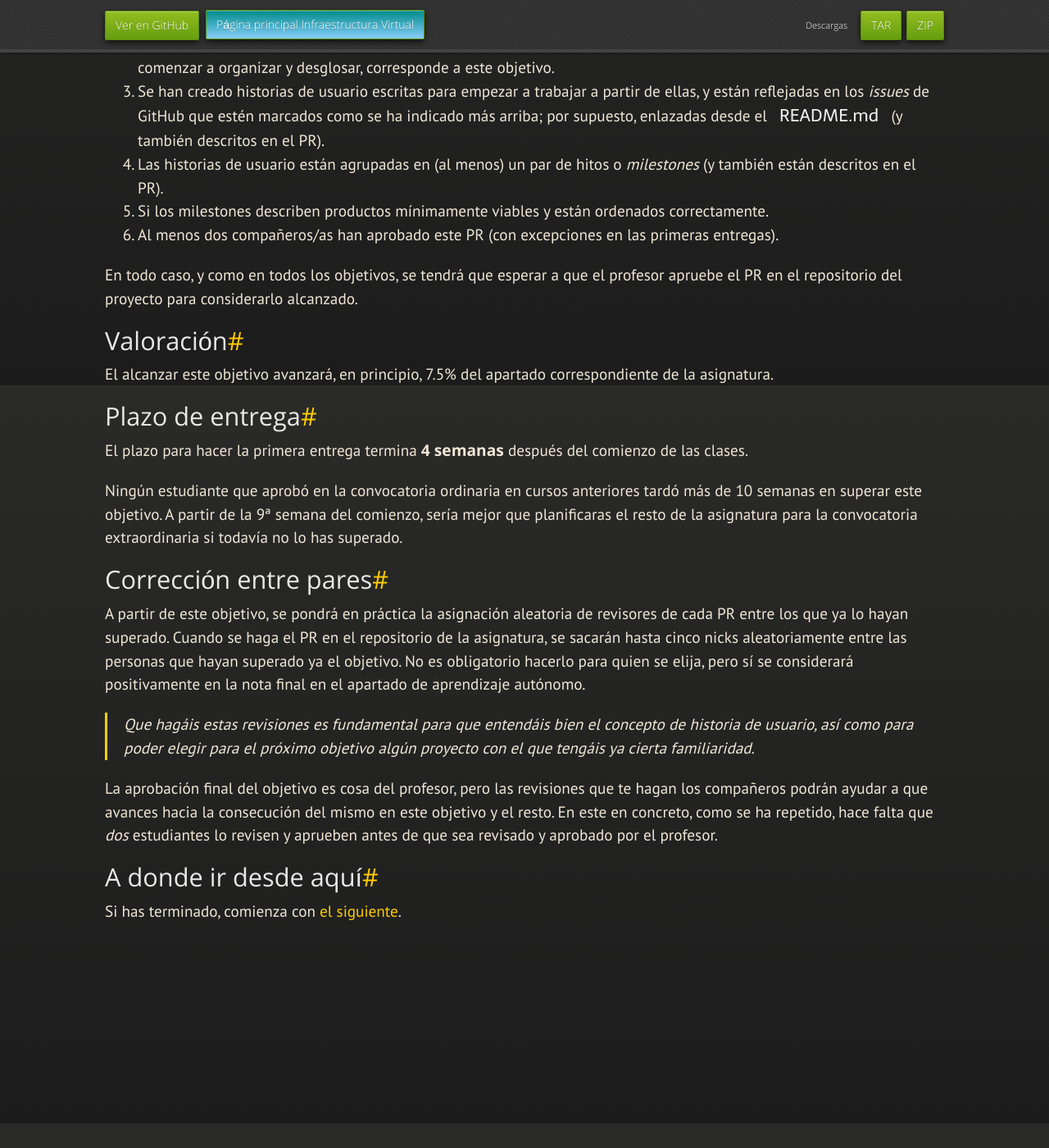
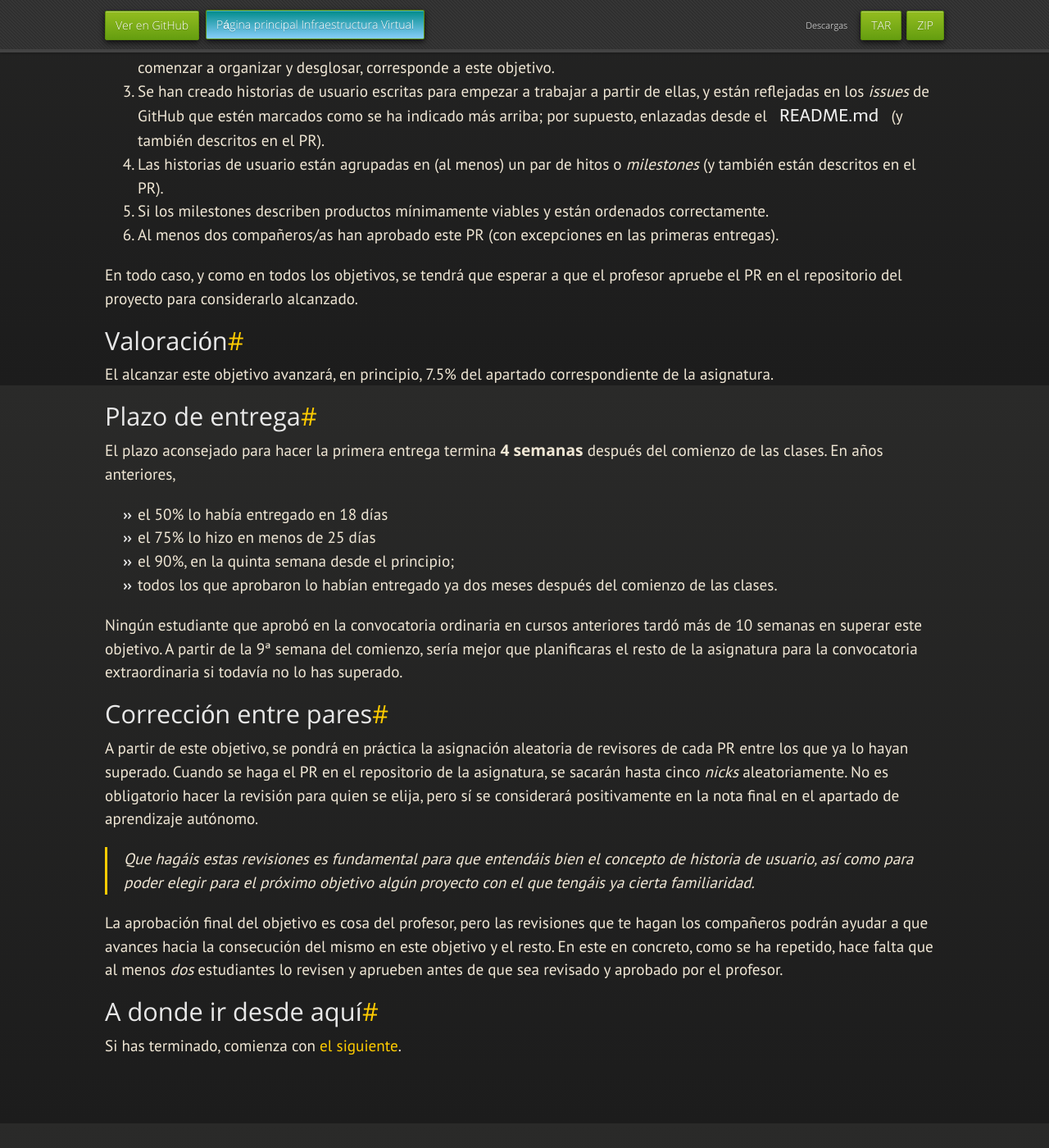
Before and after one commit to JJ/IV, a Jekyll site: the page built from documentos/proyecto/1.Infraestructura.md, in a window 1280 px wide and 1400 px high, scrolled down 8530 px. Shown: the whole window at 82% size. Built offline with Jekyll 4.4.1, drawn with Linux system fonts in a browser that asks for light colours; nearby versions of some CDN libraries; some web fonts are replaced; our own code applies the rules of GitHub Pages for plain Markdown files; before the commit the page ends 9766 px from its top, so only the background shows below that.

Commit message:
Sync documentos/proyecto/1.Infraestructura.md de master a gh-pages

```diff
--- a/documentos/proyecto/1.Infraestructura.md
+++ b/documentos/proyecto/1.Infraestructura.md
@@ -247,7 +247,7 @@ En [este vídeo se explica el concepto de producto mínimamente
 viable/milestone](https://www.youtube.com/watch?v=aEBv4dT7UGc&t=4s).
 
 Los recursos aportados por los estudiantes de la asignatura están
-en [este fichero](1.Infraestructura.recursos). Puedes añadir algunos más que
+en [este fichero](1.Infraestructura.recursos.md). Puedes añadir algunos más que
 te hayan ayudado si lo deseas.
 
 Como se va a empezar a revisar los PRs de los compañeros, conviene que [mires
@@ -269,7 +269,7 @@ hagan mejoras en el PR, el estudiante deberá pedir explícitamente revisiones
 adicionales con un comentario en el mismo que diga "Listo para revisión".
 
 Subir los fuentes a GitHub y añadir al
-[fichero](https://github.com/JJ/IV-/blob/master/proyectos/objetivo-1) el
+[fichero](https://github.com/JJ/IV-/blob/master/proyectos/objetivo-1.md) el
 nombre del proyecto, el autor y un enlace al pull request mediante el cual se
 quiere alcanzar el objetivo y hacer un **pull request** al repositorio en el que
 se encuentra ese fichero.
@@ -453,8 +453,14 @@ correspondiente de la asignatura.
 
 ## Plazo de entrega
 
-El plazo para hacer la primera entrega termina **4 semanas** después del
-comienzo de las clases.
+El plazo aconsejado para hacer la primera entrega termina **4
+semanas** después del comienzo de las clases. En años anteriores,
+
+* el 50% lo había entregado en 18 días
+* el 75% lo hizo en menos de 25 días
+* el 90%, en la quinta semana desde el principio;
+* todos los que aprobaron lo habían entregado ya dos meses después del
+  comienzo de las clases.
 
 Ningún estudiante que aprobó en la convocatoria ordinaria en cursos
 anteriores tardó más de 10 semanas en superar este objetivo. A partir
@@ -464,13 +470,12 @@ superado.
 
 ## Corrección entre pares
 
-A partir de este objetivo, se pondrá en práctica la asignación
-aleatoria de revisores de cada PR entre los que ya lo hayan
-superado. Cuando se haga el PR en el repositorio de la asignatura, se
-sacarán hasta cinco nicks aleatoriamente entre las personas que hayan
-superado ya el objetivo. No es obligatorio hacerlo para quien se
-elija, pero sí se considerará positivamente en la nota final en el
-apartado de aprendizaje autónomo.
+A partir de este objetivo, se pondrá en práctica la asignación aleatoria de
+revisores de cada PR entre los que ya lo hayan superado. Cuando se haga el PR en
+el repositorio de la asignatura, se sacarán hasta cinco *nicks*
+aleatoriamente. No es obligatorio hacer la revisión para quien se elija, pero sí
+se considerará positivamente en la nota final en el apartado de aprendizaje
+autónomo.
 
 > Que hagáis estas revisiones es fundamental para que entendáis bien
 > el concepto de historia de usuario, así como para poder elegir para
@@ -480,8 +485,8 @@ apartado de aprendizaje autónomo.
 La aprobación final del objetivo es cosa del profesor, pero las revisiones que
 te hagan los compañeros podrán ayudar a que avances hacia la consecución del
 mismo en este objetivo y el resto. En este en concreto, como se ha repetido,
-hace falta que *dos* estudiantes lo revisen y aprueben antes de que sea revisado
-y aprobado por el profesor.
+hace falta que al menos *dos* estudiantes lo revisen y aprueben antes de que sea
+revisado y aprobado por el profesor.
 
 ## A donde ir desde aquí
 
```
